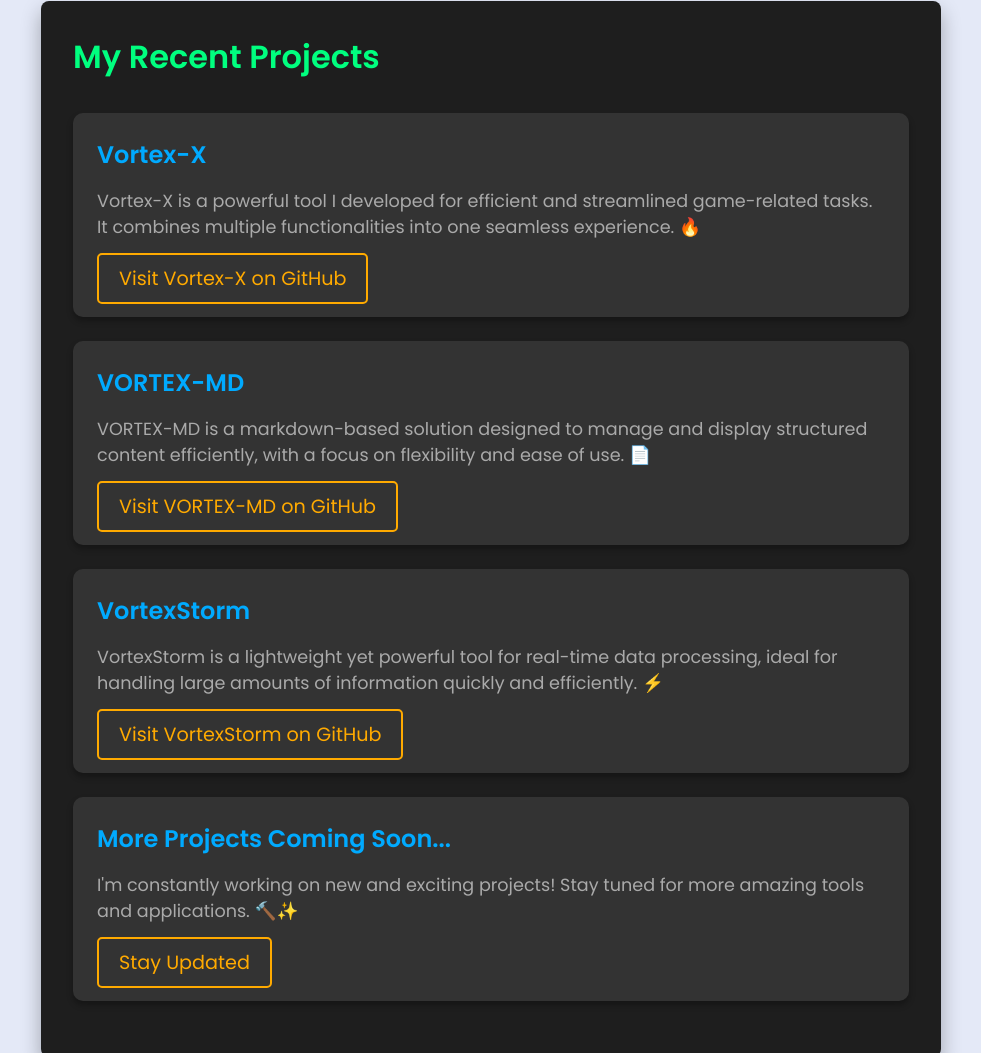
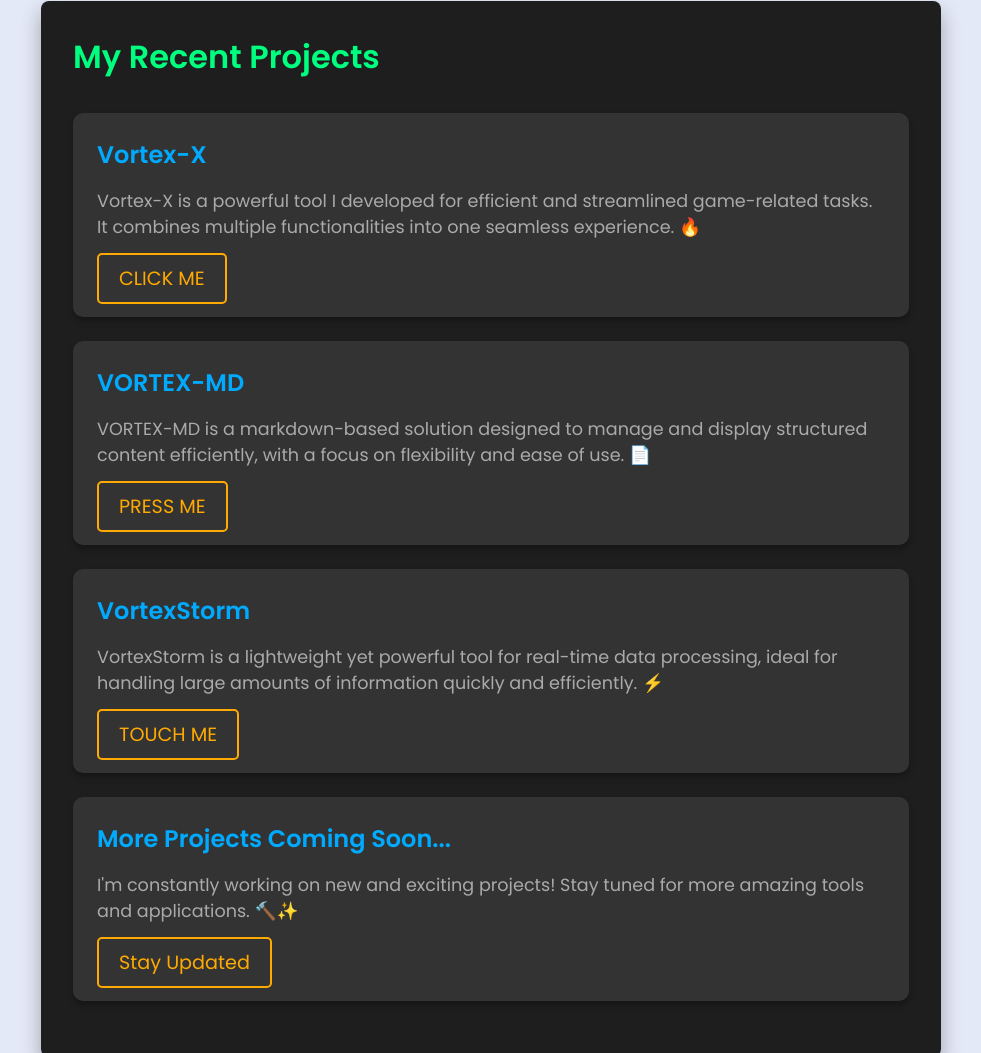
Before and after one commit to mxgamecoder/mxgamecoderweb, a plain HTML site: page index.html in a window 1280 px wide. Shown: the part 8030-9083 px from the top of the page, without its empty margins (149-1130 px from the left). Drawn offline with nearby package versions, Linux system fonts and the light colour scheme.

Commit message:
Update index.html

```diff
--- a/index.html
+++ b/index.html
@@ -276,21 +276,21 @@
   <div class="project-card">
     <h2 class="project-title">Vortex-X</h2>
     <p class="project-description">Vortex-X is a powerful tool I developed for efficient and streamlined game-related tasks. It combines multiple functionalities into one seamless experience. 🔥</p>
-    <a href="https://github.com/mxgamecoder/Vortex-X" class="project-link" target="_blank">Visit Vortex-X on GitHub</a>
+    <a href="https://github.com/mxgamecoder/Vortex-X" class="project-link" target="_blank">CLICK ME</a>
   </div>
 
   <!-- VORTEX-MD Project -->
   <div class="project-card">
     <h2 class="project-title">VORTEX-MD</h2>
     <p class="project-description">VORTEX-MD is a markdown-based solution designed to manage and display structured content efficiently, with a focus on flexibility and ease of use. 📄</p>
-    <a href="https://github.com/mxgamecoder/VORTEX-MD" class="project-link" target="_blank">Visit VORTEX-MD on GitHub</a>
+    <a href="https://github.com/mxgamecoder/VORTEX-MD" class="project-link" target="_blank">PRESS ME</a>
   </div>
 
   <!-- ShadowVortex Project -->
   <div class="project-card">
     <h2 class="project-title">VortexStorm</h2>
     <p class="project-description">VortexStorm is a lightweight yet powerful tool for real-time data processing, ideal for handling large amounts of information quickly and efficiently. ⚡</p>
-    <a href="https://github.com/mxgamecoder/VortexStorm" class="project-link" target="_blank">Visit VortexStorm on GitHub</a>
+    <a href="https://github.com/mxgamecoder/VortexStorm" class="project-link" target="_blank">TOUCH ME</a>
   </div>
 
   <!-- More Projects Coming Soon -->
```
